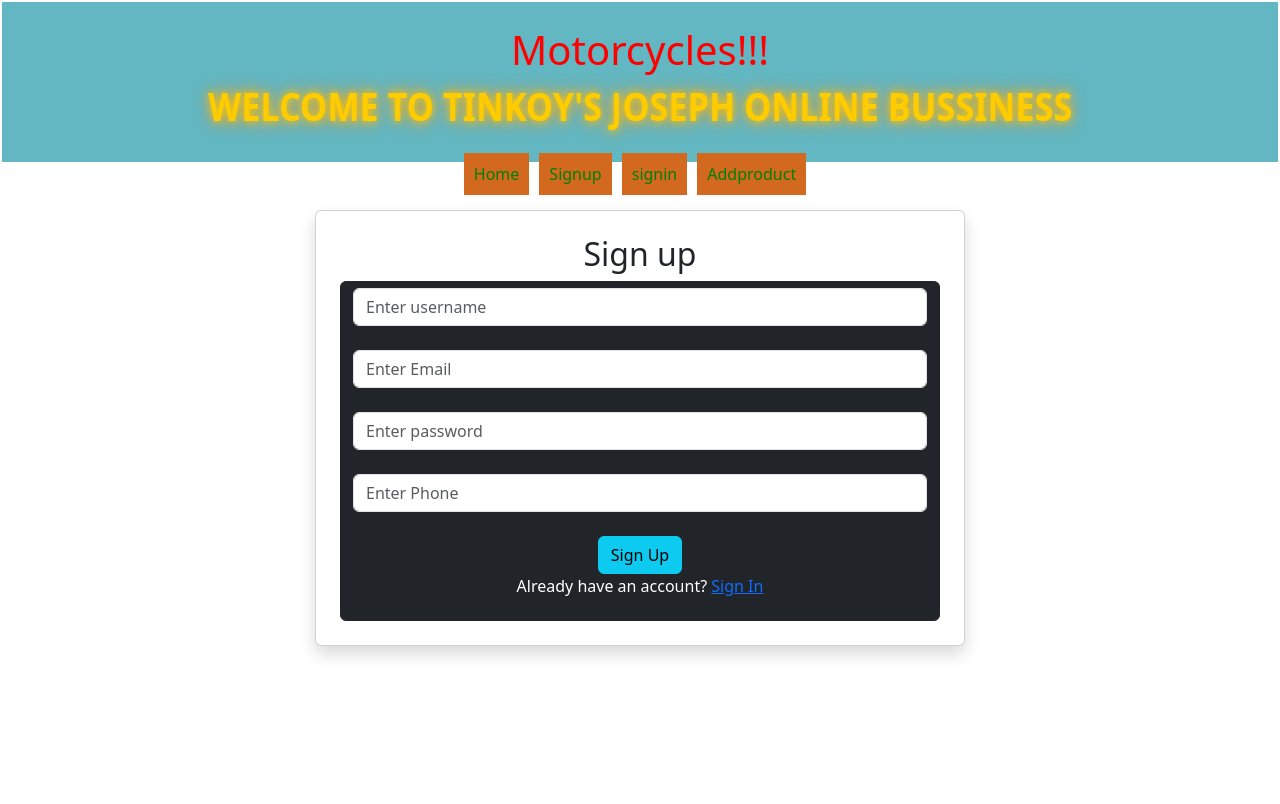
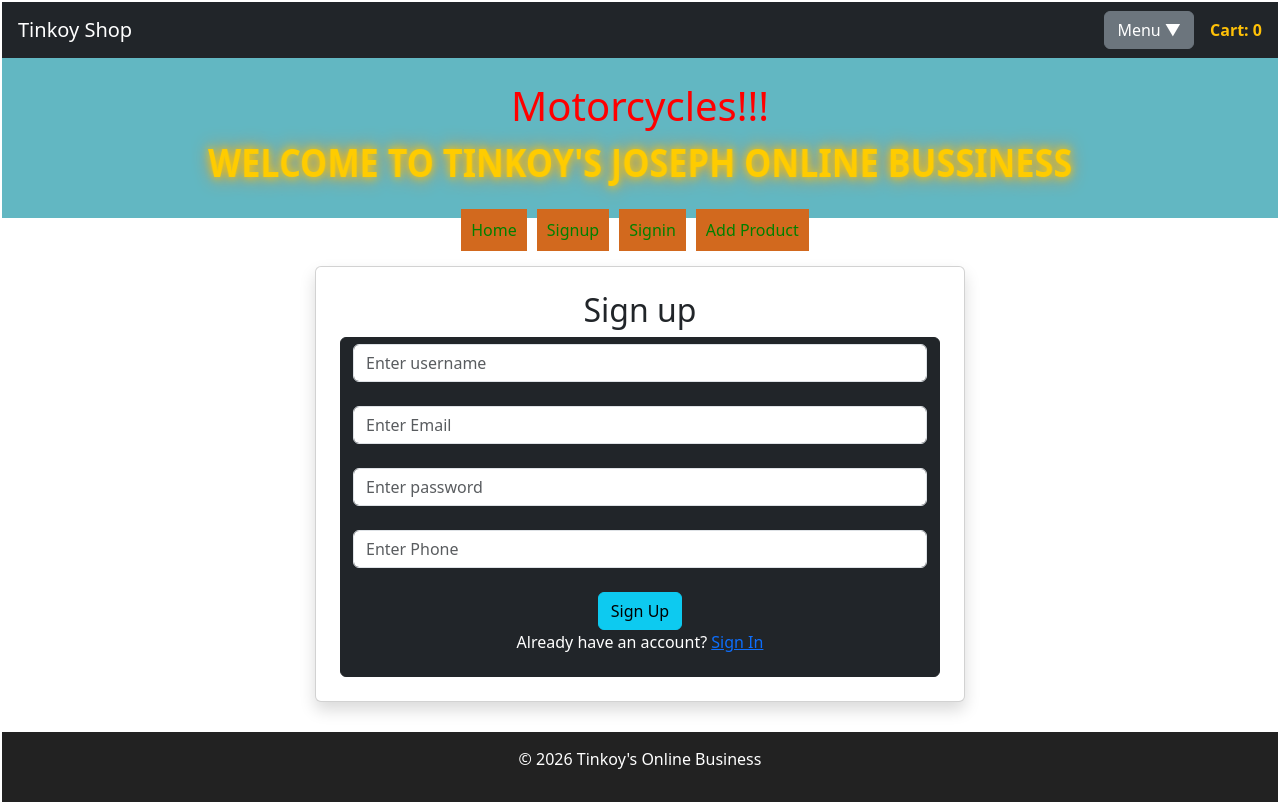
Before and after one commit to josephtinkoy-boop/truham-joseph, a React (Create React App) app: page /signup in a window 1280 px wide. Built offline with nearby package versions, Linux system fonts and the light colour scheme.

Commit message:
first commit

```diff
--- a/src/App.js
+++ b/src/App.js
@@ -1,38 +1,67 @@
+import { BrowserRouter, Route, Routes, Link } from 'react-router-dom';
+import './App.css';
 
-import { BrowserRouter, Route, Routes, Link} from 'react-router-dom';
-import './App.css';
 import Addproduct from './components/Addproduct';
 import Getproduct from './components/Getproduct';
 import Makepayment from './components/Makepayment';
 import Signin from './components/Signin';
 import SignUp from './components/SignUp';
+import Navbar from './components/Navbar';
+import Footer from './components/Footer';
+
+import { useState } from 'react';
+
 import "bootstrap/dist/css/bootstrap.min.css";
 import "bootstrap/dist/js/bootstrap.bundle.min.js";
 
 function App() {
+
+  // 🛒 CART STATE (core of your app)
+  const [cart, setCart] = useState([]);
+
   return (
     <BrowserRouter>
+
+      {/* 🔝 NAVBAR */}
+      <Navbar cart={cart} />
+
       <div className="App">
+
         <header className="App-header">
-        <h1 style={{color:"red"}}>Motorcycles!!!</h1>
+          <h1 style={{ color: "red" }}>Motorcycles!!!</h1>
           <h1 className="rotate-hover-title">
             WELCOME TO TINKOY'S JOSEPH ONLINE BUSSINESS
-</h1>   </header>
+          </h1>
+        </header>
+
+        {/* NAV LINKS (optional if navbar already handles navigation) */}
         <nav>
-        <Link to ='/' className='navlinks'>Home</Link>
-        <Link to = '/signup' className='navlinks'>Signup</Link>
-        <Link to ='/signin' className='navlinks'>signin</Link>
-        <Link to ='/addproduct' className='navlinks'>Addproduct</Link>
+          <Link to='/' className='navlinks'>Home</Link>
+          <Link to='/signup' className='navlinks'>Signup</Link>
+          <Link to='/signin' className='navlinks'>Signin</Link>
+          <Link to='/addproduct' className='navlinks'>Add Product</Link>
         </nav>
+
+        {/* ROUTES */}
         <Routes>
-        <Route path='/signup' element = {<SignUp />} />
-        <Route path='/signin' element = {<Signin />} />
-        <Route path='/addproduct' element ={<Addproduct />} />
-        <Route path='/' element ={<Getproduct />} />
-        <Route path='/makepayment' element ={<Makepayment />} />
+
+          <Route
+            path='/'
+            element={<Getproduct cart={cart} setCart={setCart} />}
+          />
+
+          <Route path='/signup' element={<SignUp />} />
+          <Route path='/signin' element={<Signin />} />
+          <Route path='/addproduct' element={<Addproduct />} />
+          <Route path='/makepayment' element={<Makepayment />} />
 
         </Routes>
+
       </div>
+
+      {/* 🔻 FOOTER */}
+      <Footer />
+
     </BrowserRouter>
   );
 }
--- a/src/components/AddToCartButton.jsx
+++ b/src/components/AddToCartButton.jsx
@@ -1,17 +1,28 @@
 import React from "react";
 
-const AddToCartButton = ({ product, cart, setCart }) => {
+const AddToCartButton = ({ product, setCart }) => {
 
   const addToCart = () => {
-    setCart((prevCart) => {
+    // 🔴 safety check: ensure setCart is actually a function
+    if (typeof setCart !== "function") {
+      console.error("setCart is not a function. Check props passed from parent.");
+      return;
+    }
+
+    if (!product || !product.product_id) {
+      console.error("Invalid product:", product);
+      return;
+    }
+
+    setCart((prevCart = []) => {
       const exists = prevCart.find(
-        (item) => item.id === product.id
+        (item) => item.product_id === product.product_id
       );
 
       if (exists) {
         return prevCart.map((item) =>
-          item.id === product.id
-            ? { ...item, qty: item.qty + 1 }
+          item.product_id === product.product_id
+            ? { ...item, qty: (item.qty || 1) + 1 }
             : item
         );
       }
@@ -24,6 +35,7 @@ const AddToCartButton = ({ product, cart, setCart }) => {
     <button
       className="btn btn-warning mt-2 w-100"
       onClick={addToCart}
+      disabled={!product}
     >
       Add to Cart 🛒
     </button>
--- /dev/null
+++ b/src/components/Footer.jsx
@@ -0,0 +1,17 @@
+import React from "react";
+
+const Footer = () => {
+  return (
+    <footer style={{
+      backgroundColor: "#222",
+      color: "#fff",
+      textAlign: "center",
+      padding: "15px",
+      marginTop: "30px"
+    }}>
+      <p>© {new Date().getFullYear()} Tinkoy's Online Business</p>
+    </footer>
+  );
+};
+
+export default Footer;
--- a/src/components/Getproduct.jsx
+++ b/src/components/Getproduct.jsx
@@ -4,18 +4,15 @@ import { useNavigate } from 'react-router-dom'
 import Carousel from "./Carousel";
 import AddToCartButton from "./AddToCartButton";
 
-
-const Getproduct = () => {
+const Getproduct = ({ cart = [], setCart }) => {
   const [products, setProducts] = useState([])
   const [loading, setLoading] = useState("")
   const [error, setError] = useState("")
   const [search, setSearch] = useState("")
-  const [cart, setCart] = useState([]);
 
   const img_url = "http://josephtruham.alwaysdata.net/static/images/"
   const navigate = useNavigate()
 
-  // ✅ FIXED filter (correct field)
   const filteredProducts = products.filter((product) =>
     product.product_name?.toLowerCase().includes(search.toLowerCase())
   );
@@ -24,7 +21,7 @@ const Getproduct = () => {
     setLoading("Please wait, we are retrieving the products...")
     try {
       const response = await axios.get("http://josephtruham.alwaysdata.net/api/get_product_details")
-      setProducts(response.data)
+      setProducts(response.data || []) // ✅ safety
       setLoading("")
     } catch (error) {
       setError(error.message)
@@ -39,7 +36,7 @@ const Getproduct = () => {
   return (
     <div className='row'>
 
-      {/* ✅ SEARCH INPUT */}
+      {/* SEARCH */}
       <input
         className='search-input'
         type="text"
@@ -47,26 +44,39 @@ const Getproduct = () => {
         value={search}
         onChange={(e) => setSearch(e.target.value)}
       />
+
       <Carousel products={products} />
 
       <h2>Available products</h2>
+
+      {/* ✅ SAFE CART DISPLAY */}
+      <h4>Cart Items: {cart?.length || 0}</h4>
+
       {loading}
       {error}
 
-      {/* ✅ ONLY use filteredProducts */}
       {filteredProducts.map((product) => (
         <div key={product.id} className="col-md-3 mb-4">
           <div className='card shadow'>
-            <img src={img_url + product.product_photo} alt="" className='product_img' />
+            <img
+              src={img_url + product.product_photo}
+              alt={product.product_name}
+              className='product_img'
+            />
+
             <div className="card-body">
               <h5>{product.product_name}</h5>
 
+              {/* ✅ SAFE DESCRIPTION */}
               <p>
-                {product.product_description.split(" ").slice(0, 10).join(" ")}
-                {product.product_description.split(" ").length > 10 && "..."}
+                {product.product_description
+                  ? product.product_description.split(" ").slice(0, 10).join(" ")
+                  : "No description"}
+                {product.product_description &&
+                  product.product_description.split(" ").length > 10 && "..."}
               </p>
 
-              <p>{product.product_cost}</p>
+              <p>KES {product.product_cost}</p>
 
               <span className="badge bg-danger">Modern Brand</span>
 
@@ -79,7 +89,6 @@ const Getproduct = () => {
 
               <AddToCartButton
                 product={product}
-                cart={cart}
                 setCart={setCart}
               />
             </div>
@@ -87,9 +96,11 @@ const Getproduct = () => {
         </div>
       ))}
 
+      {/* ✅ SAFE CART PREVIEW */}
+      <pre>{JSON.stringify(cart || [], null, 2)}</pre>
 
     </div>
   )
 }
 
-export default Getproduct
+export default Getproduct;
--- /dev/null
+++ b/src/components/Navbar.jsx
@@ -0,0 +1,77 @@
+import React, { useState } from "react";
+import { Link } from "react-router-dom";
+
+const Navbar = ({ cart = [] }) => {
+
+  const [open, setOpen] = useState(false);
+
+  return (
+    <nav className="navbar navbar-dark bg-dark px-3">
+
+      <Link className="navbar-brand" to="/">
+        Tinkoy Shop
+      </Link>
+
+      <div className="ms-auto d-flex align-items-center gap-3">
+
+        {/* 🔽 DROPDOWN BUTTON */}
+        <div style={{ position: "relative" }}>
+
+          <button
+            onClick={() => setOpen(!open)}
+            className="btn btn-secondary"
+          >
+            Menu ▼
+          </button>
+
+          {/* DROPDOWN MENU */}
+          {open && (
+            <div
+              style={{
+                position: "absolute",
+                top: "40px",
+                right: "0",
+                background: "#fff",
+                border: "1px solid #ccc",
+                borderRadius: "5px",
+                padding: "10px",
+                zIndex: 1000,
+                minWidth: "150px"
+              }}
+            >
+
+              <Link onClick={() => setOpen(false)} to="/">
+                Home
+              </Link>
+              <br />
+
+              <Link onClick={() => setOpen(false)} to="/signup">
+                Signup
+              </Link>
+              <br />
+
+              <Link onClick={() => setOpen(false)} to="/signin">
+                Signin
+              </Link>
+              <br />
+
+              <Link onClick={() => setOpen(false)} to="/addproduct">
+                Add Product
+              </Link>
+
+            </div>
+          )}
+
+        </div>
+
+        {/* 🛒 CART */}
+        <span className="text-warning fw-bold">
+          Cart: {cart.length}
+        </span>
+
+      </div>
+    </nav>
+  );
+};
+
+export default Navbar;
```
Lines whose indentation alone changed are shown as unchanged.
